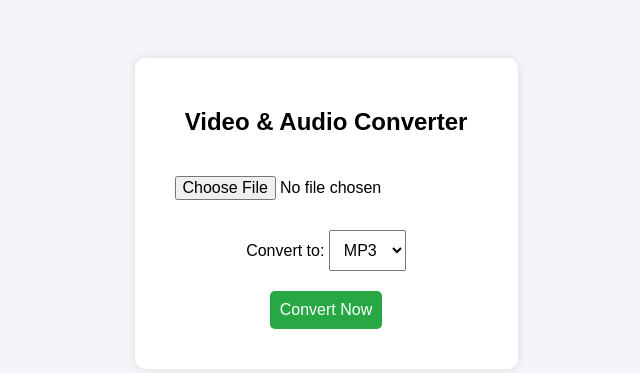
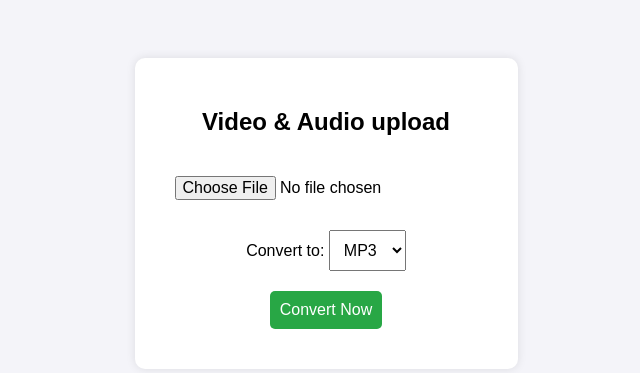
Before and after one commit to Shynes2313/web_converter, a FastAPI app: page / in a window 1280 px wide. Shown: the top 373 px of the page, without its empty margins (314-954 px from the left). Run offline with FastAPI, Linux system fonts and the light colour scheme.

Commit message:
Update index.html

```diff
--- a/templates/index.html
+++ b/templates/index.html
@@ -14,8 +14,8 @@
 </head>
 <body>
     <div class="container">
-        <h2>Video & Audio Converter</h2>
-        <form action="/convert" method="post" enctype="multipart/form-data">
+        <h2>Video & Audio upload</h2>
+        <form action="/upload/" method="post" enctype="multipart/form-data">
             <input type="file" name="file" required><br>
             <label for="format">Convert to:</label>
             <select name="format" id="format">
```
